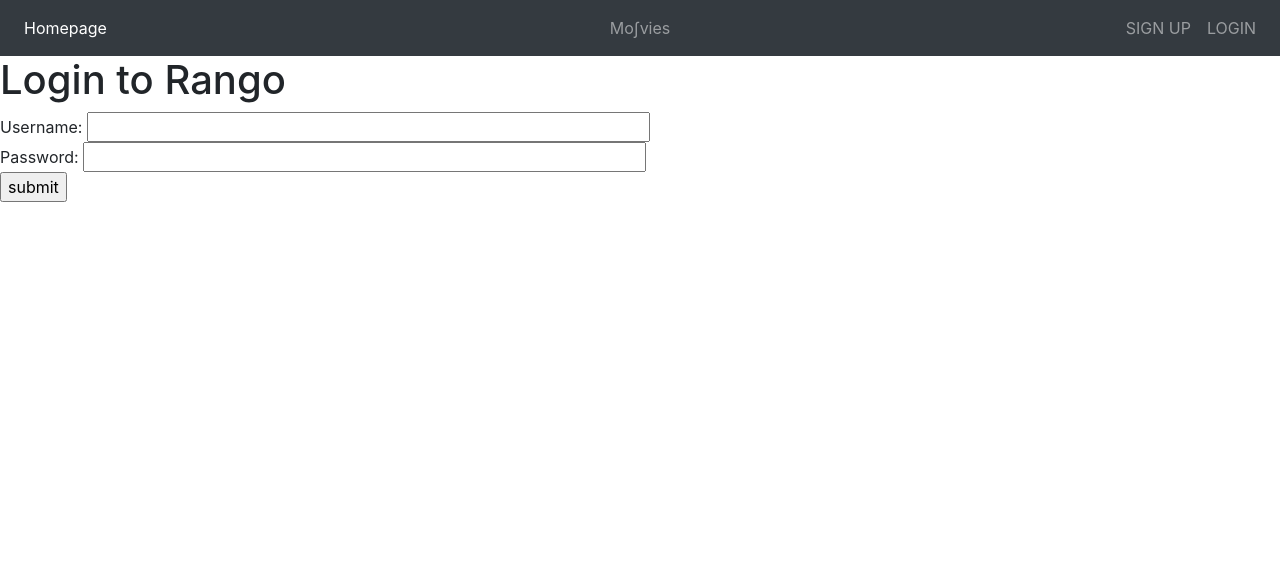
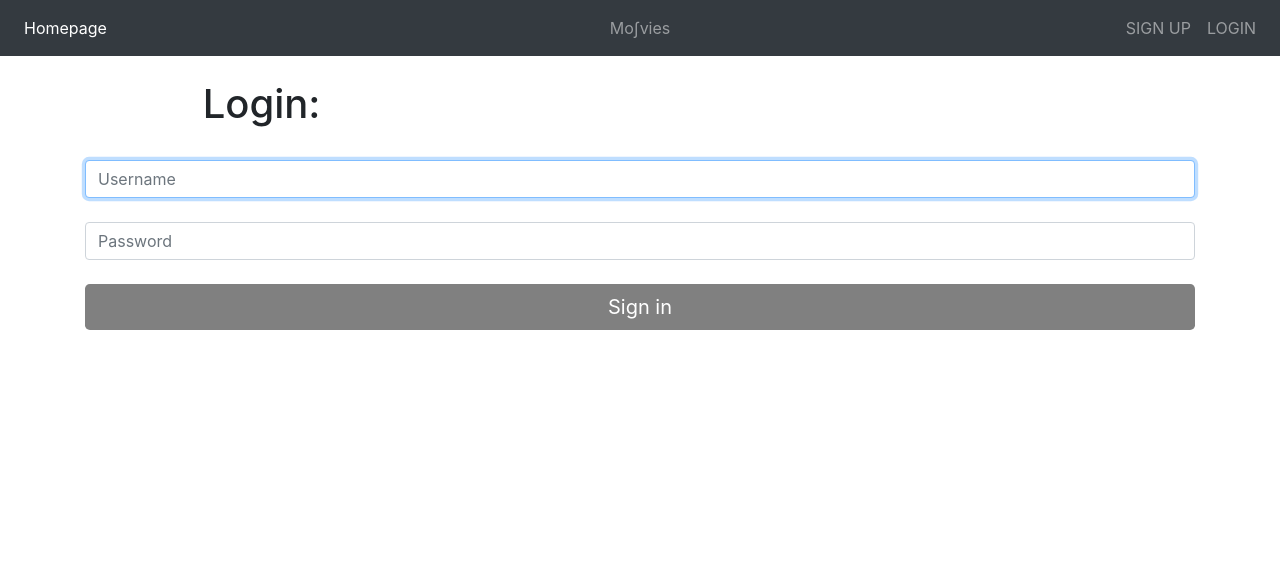
Before and after one commit to 2605278s/Movies_Project, a Django app: page /rango/login/ in a window 1280 px wide. Shown: the top 570 px of the page. Run offline with Django 3.2, Linux system fonts and the light colour scheme; some libraries are stand-ins or nearby versions.

Commit message:
Making changes to login and contact pages

```diff
--- a/templates/rango/login.html
+++ b/templates/rango/login.html
@@ -6,13 +6,23 @@
 {% endblock %}
 
 {% block body_block %}
-<h1>Login to Rango</h1>
-<form id="login_form" method="post" action="{% url 'rango:login' %}">
+    <br />
+  <h1> &emsp; &emsp; &emsp; &emsp; Login:</h1><br />
+
+
+<div class="container">
+    <form class="form-signin" role="form" method="post" action=".">
     {% csrf_token %}
-    Username: <input type="text" name="username" value="" size="50" />
-    <br />
-    Password: <input type="password" name="password" value="" size="50" />
-    <br />
-    <input type="submit" value="submit" />
-</form>
+    <label for="inputUsername" class="sr-only">Username</label>
+    <input type="text" name="username" id="id_username" class="form-control"
+    placeholder="Username" required autofocus><br />
+    <label for="inputPassword" class="sr-only">Password</label>
+    <input type="password" name="password" id="id_password" class="form-control"
+    placeholder="Password" required><br />
+    <button class="btn btn-lg btn-primary btn-block" type="submit"
+    value="Submit" style="background-color: grey; border: none">Sign in</button>
+    </form> </div>
+
+
+
 {% endblock %}
```
Also changed, not shown: boot/css/contact_us.css (added, +33 -0 lines), templates/rango/contact_us.html (+17 -12 lines), db.sqlite3.
